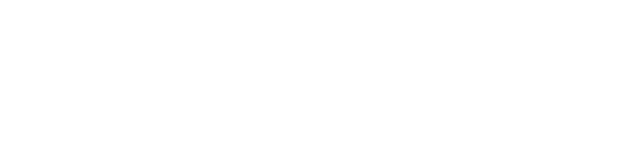
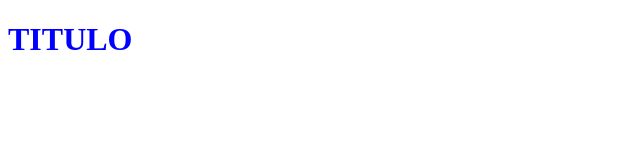
Before and after one commit to carlosberserker01/prueba2, a plain HTML site: page index.html in a window 1280 px wide. Shown: the whole page, without its empty margins (0-640 px from the left). Drawn offline with Linux system fonts and the light colour scheme.

Commit message:
UPDATE index title / CREATE styles file

```diff
--- /dev/null
+++ b/css/styles.css
@@ -0,0 +1,3 @@
+h1{
+    color: blue;
+}
--- a/index.html
+++ b/index.html
@@ -5,8 +5,9 @@
     <meta http-equiv="X-UA-Compatible" content="IE=edge">
     <meta name="viewport" content="width=device-width, initial-scale=1.0">
     <title>Documento general</title>
+    <link rel="stylesheet" href="css/styles.css">
 </head>
 <body>
-
+    <h1>TITULO</h1>
 </body>
 </html>
```
